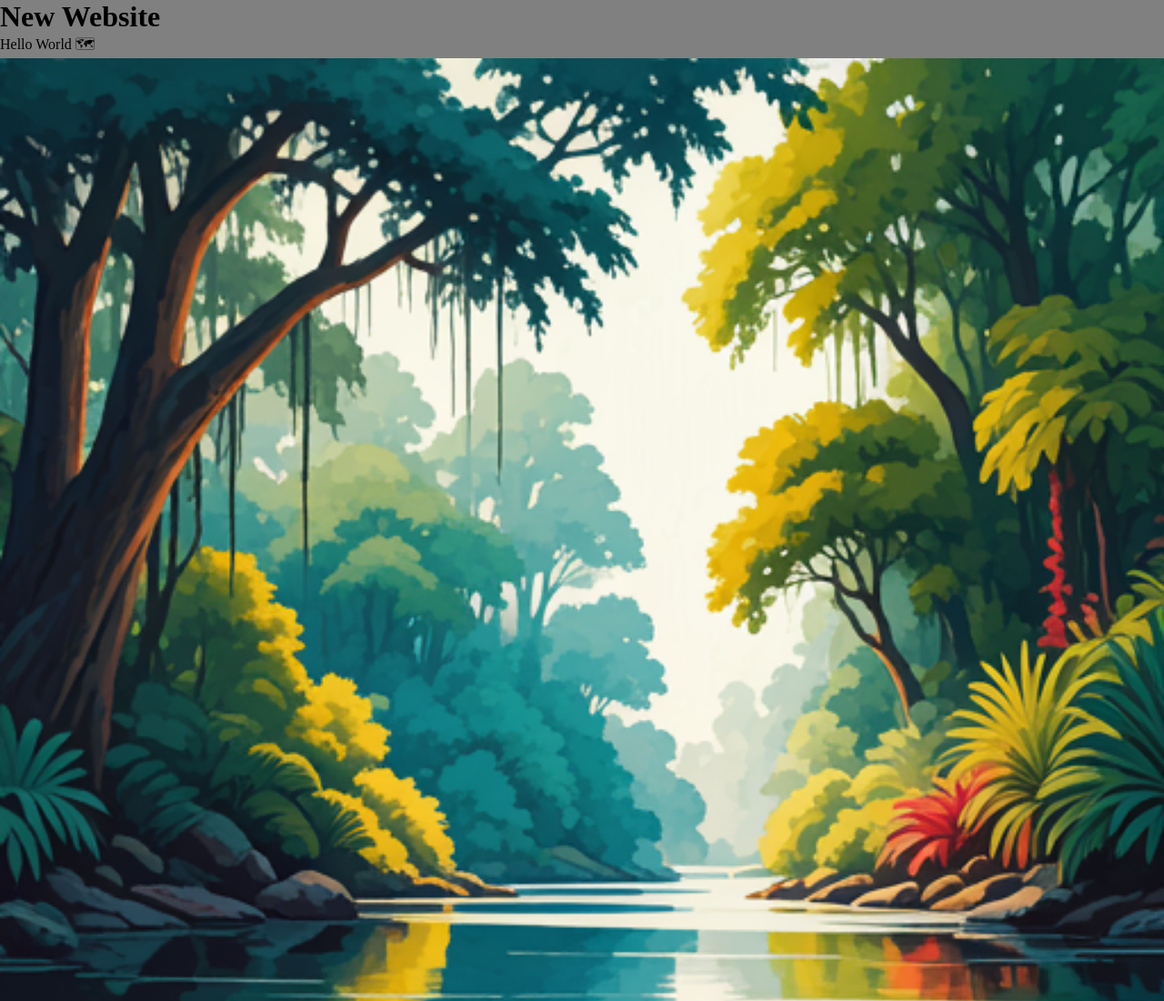
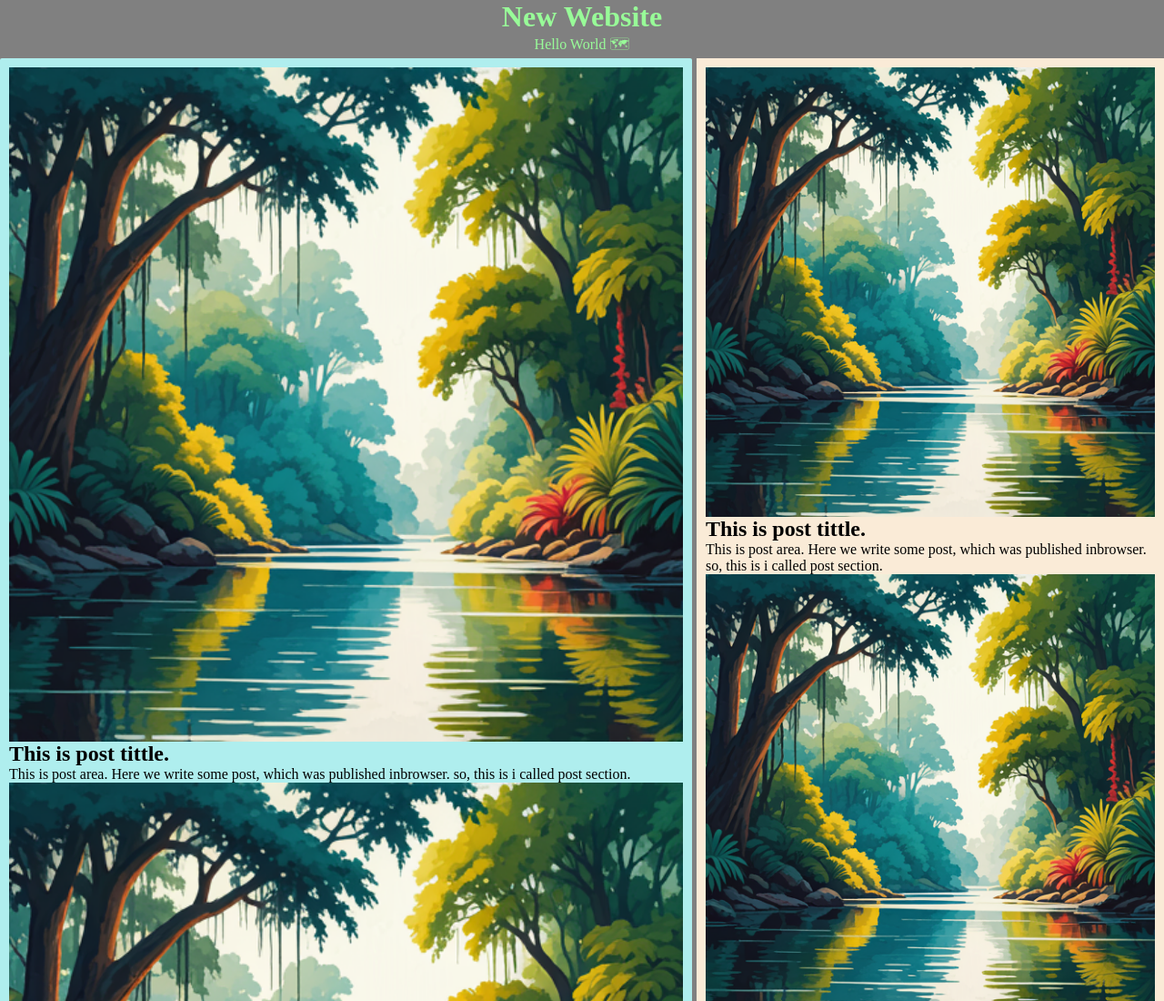
Before and after one commit to Mohibul31/demo1, a plain HTML site: page index.html in a window 1280 px wide. Shown: the top 1100 px of the page at 91% size. Drawn offline with Linux system fonts and the light colour scheme.

Commit message:
update style.css

```diff
--- a/style.css
+++ b/style.css
@@ -6,8 +6,25 @@ body{
   background-color: gray;
 }
 #heading{
-
+  text-align: center;
+  color: palegreen;
 }
 .blog-img{
   width: 100%;
 }
+#body-area{
+  width: 100%;
+  display: flex;
+  column-gap: 5px;
+}
+#main-content{
+  width: 60%;
+  background-color: paleturquoise;
+  border-radius: 2px;
+  padding: 10px;
+}
+#side-content{
+  width: 40%;
+  background: antiquewhite;
+  padding: 10px;
+}
```
